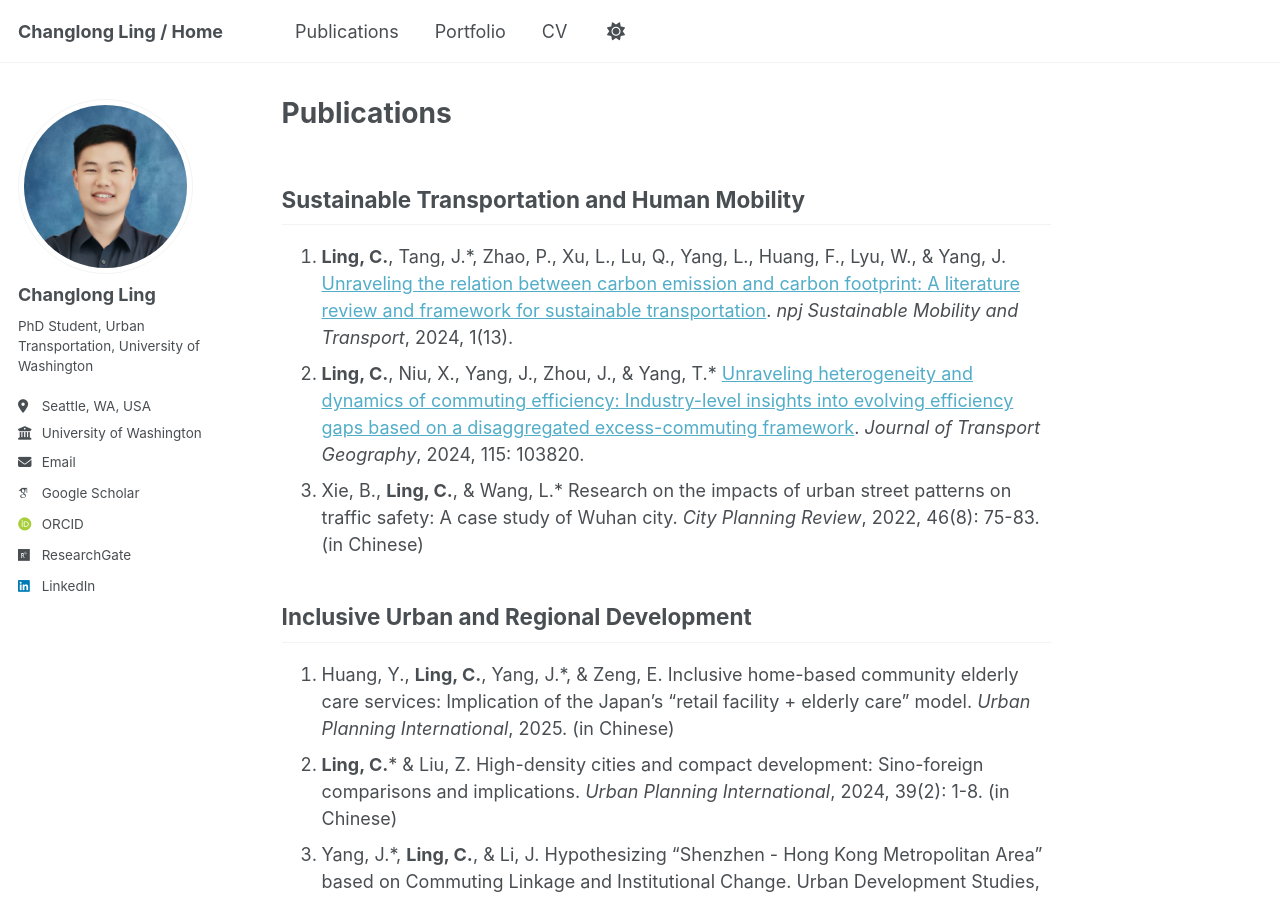
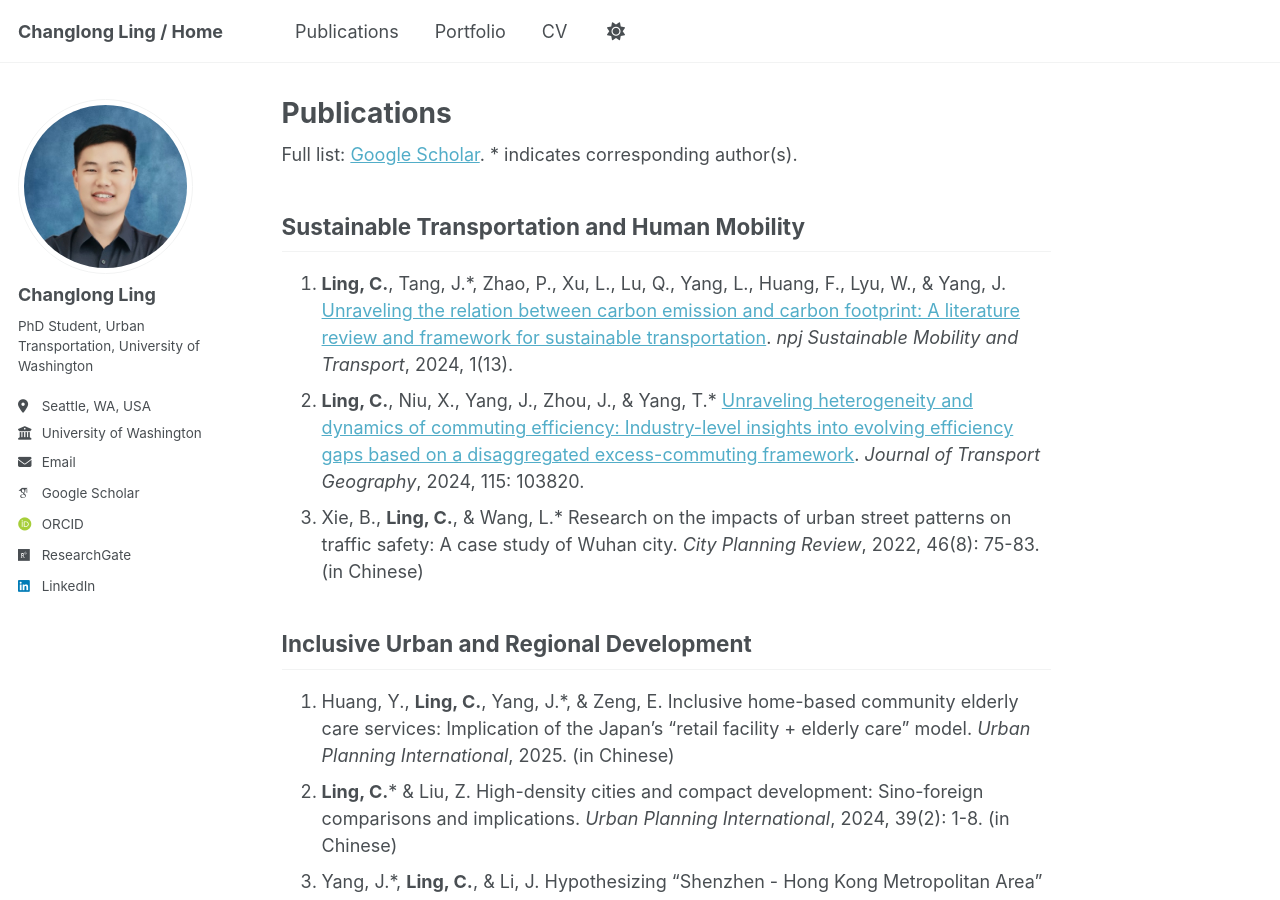
Before and after one commit to ChanglongLing/changlongling.github.io, a Jekyll site: the page built from _pages/publications.md, in a window 1280 px wide and 900 px high. Built offline with Jekyll 4.4.1, drawn with Linux system fonts in a browser that asks for light colours; some web fonts are replaced.

Commit message:
Update publications.md

```diff
--- a/_pages/publications.md
+++ b/_pages/publications.md
@@ -2,6 +2,8 @@
 title: "Publications"
 permalink: /publications/
 ---
+
+Full list: [Google Scholar](https://scholar.google.com/citations?user=BOv54g0AAAAJ&hl=en). * indicates corresponding author(s).
 
 Sustainable Transportation and Human Mobility
 -----
```
